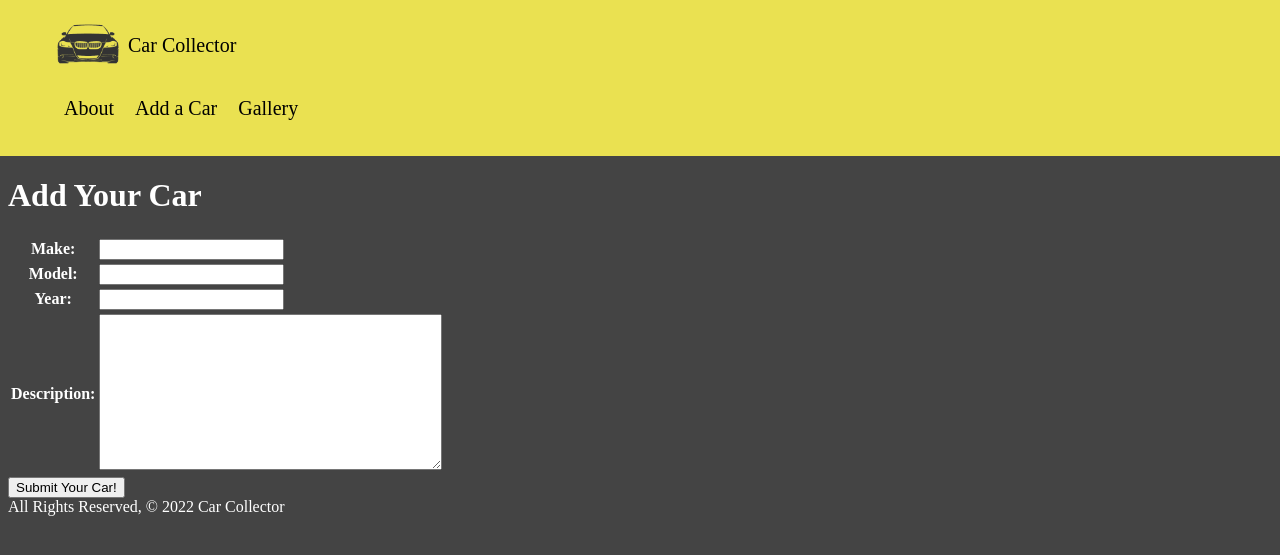
After one commit to BobbyWasabiReal/carcollector, a Django app: page /cars/create/ in a window 1280 px wide. The commit adds this page. Shown: the top 555 px of the page. Run offline with Django 4.2, Linux system fonts and the light colour scheme.

Commit message:
Pt.3 complete

```diff
--- a/main_app/models.py
+++ b/main_app/models.py
@@ -1,4 +1,5 @@
 from django.db import models
+from django.urls import reverse
 
 # Create your models here.
 class Car(models.Model):
@@ -9,3 +10,6 @@ class Car(models.Model):
 
     def __str__(self):
         return f"{self.make} {self.model} ({self.id})"
+
+    def get_absolute_url(self):
+        return reverse('detail', kwargs={'car_id': self.id})
--- a/main_app/static/css/style.css
+++ b/main_app/static/css/style.css
@@ -8,8 +8,8 @@ nav {
     background-color: #EAE151;
     max-width: 82vmin;
     padding: 2vmin;
-    padding-right: 100vmin;
-    margin-top: -2vmin;
+    padding-right: 120vmin;
+    margin-top: -5vmin;
     margin-left: -2vmin;
     margin-right: -2vmin;
 }
@@ -62,3 +62,18 @@ p {
 a#car-content-a {
     color: white;
 }
+
+#logo-img {
+    margin-bottom: -10vmin;
+    display: inline-block;
+    margin-bottom: -4vmin;
+}
+
+.brand-logo:hover {
+    text-decoration: none;
+}
+
+.right {
+    text-align: right;
+    margin-right: -20vmin;
+}
--- a/main_app/templates/base.html
+++ b/main_app/templates/base.html
@@ -8,18 +8,19 @@
   <meta http-equiv="X-UA-Compatible" content="ie=edge">
   <title>Car Collector</title>
   <!-- <link rel="stylesheet" href=""> -->
-  <link rel="stylesheet" type="text/css" href="{% static 'css/style.css' %}">
+  <link rel="stylesheet" href="{% static 'css/style.css' %}">
 </head>
 <body>
   <header class="navbar-fixed">
     <nav>
       <div class="nav">
         <ul>
-          <li><a href="/" class="left brand-logo">Car Collector</a></li>
+          <li><a href="/" class="brand-logo"><img id="logo-img" src="../../../static/images/Car_Collector__1_-removebg-preview.png" width="80vmin">Car Collector</a></li>
         </ul>
         <ul class="right">
-          <li><a href="/about" id="about">About</a></li>
-          <li><a href="/cars" id="garage">Garage</a></li>
+          <li><a href="{% url 'about' %}" id="about">About</a></li>
+          <li><a href="{% url 'cars_create' %}" id="add-car">Add a Car</a></li>
+          <li><a href="{% url 'index' %}" id="garage">Gallery</a></li>
         </ul>
       </div>
     </nav>
--- /dev/null
+++ b/main_app/templates/main_app/car_form.html
@@ -0,0 +1,15 @@
+{% extends 'base.html' %}
+{% block content %}
+
+<h1>Add Your Car</h1>
+
+<form action="" method="POST">
+    {% csrf_token %}
+    <!-- for security purposes ^^^ -->
+    <table>
+        {{ form.as_table }}
+    </table>
+    <input type="submit" value="Submit Your Car!" class="btn">
+</form>
+
+{% endblock %}
--- a/main_app/urls.py
+++ b/main_app/urls.py
@@ -6,4 +6,7 @@ urlpatterns = [
     path('about/', views.about,  name = 'about'),
     path('cars/', views.cars_index,  name = 'index'),
     path('cars/<int:car_id>/', views.cars_detail, name = 'detail'),
+    path('cars/create/', views.CarCreate.as_view(), name = 'cars_create'),
+    path('cars/<int:pk>/update/', views.CarUpdate.as_view(), name = 'cars_update'),
+    path('cars/<int:pk>/delete/', views.CarDelete.as_view(), name = 'cars_delete'),
 ]
--- a/main_app/views.py
+++ b/main_app/views.py
@@ -1,4 +1,5 @@
 from django.shortcuts import render
+from django.views.generic.edit import CreateView, UpdateView, DeleteView
 from .models import Car
 
 # Create your views here.
@@ -20,3 +21,15 @@ def cars_detail(request, car_id):
     return render(request, 'cars/detail.html', {
         'car': car
     })
+
+class CarCreate(CreateView):
+    model = Car
+    fields = '__all__'
+
+class CarUpdate(UpdateView):
+    model = Car
+    fields = '__all__'
+
+class CarDelete(DeleteView):
+    model = Car
+    success_url = '/cars'
```
Also changed, not shown: main_app/templates/cars/detail.html (+8 -4 lines), main_app/templates/main_app/car_confirm_delete.html (added, +14 -0 lines), main_app/static/images/Car_Collector__1_-removebg-preview.png (added).
